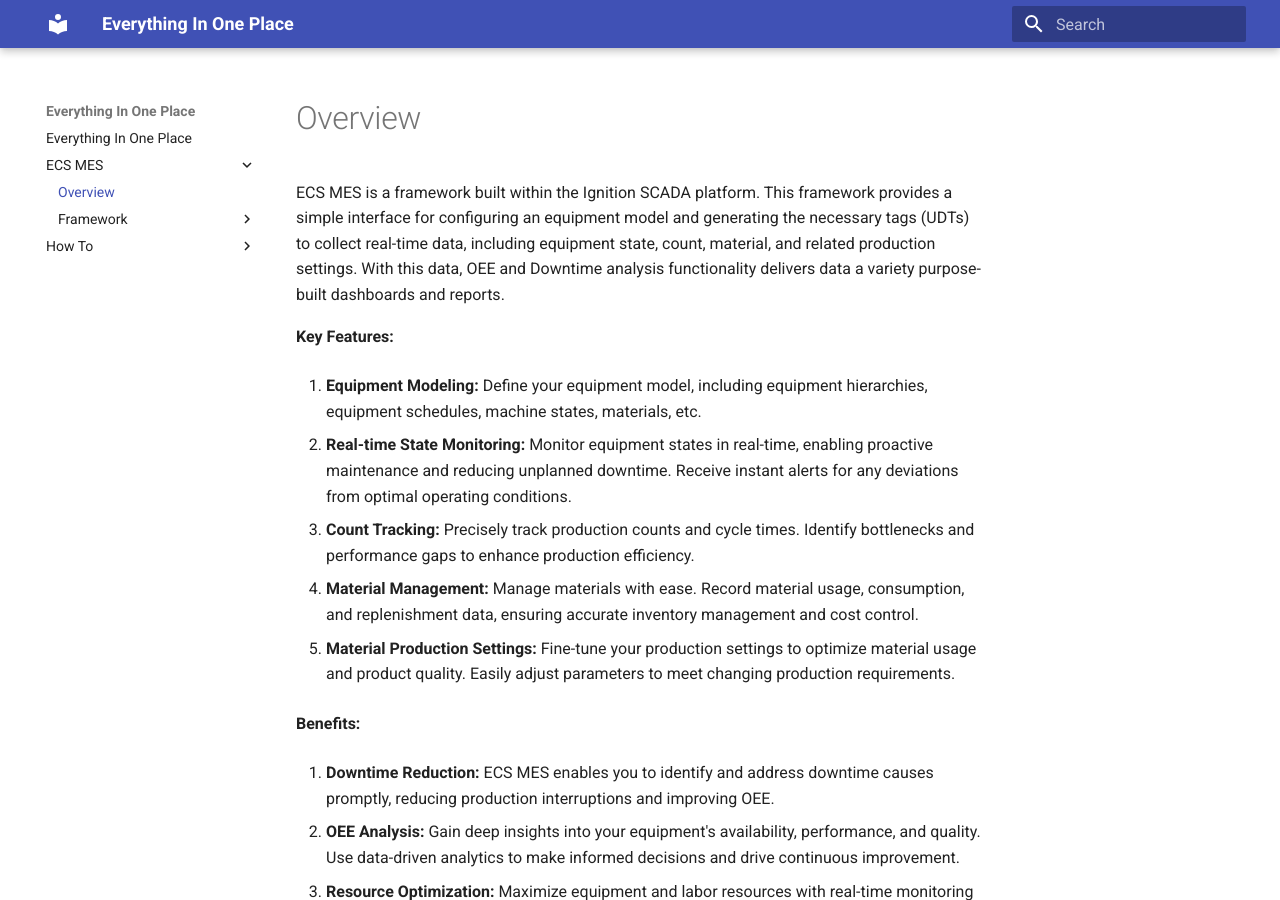
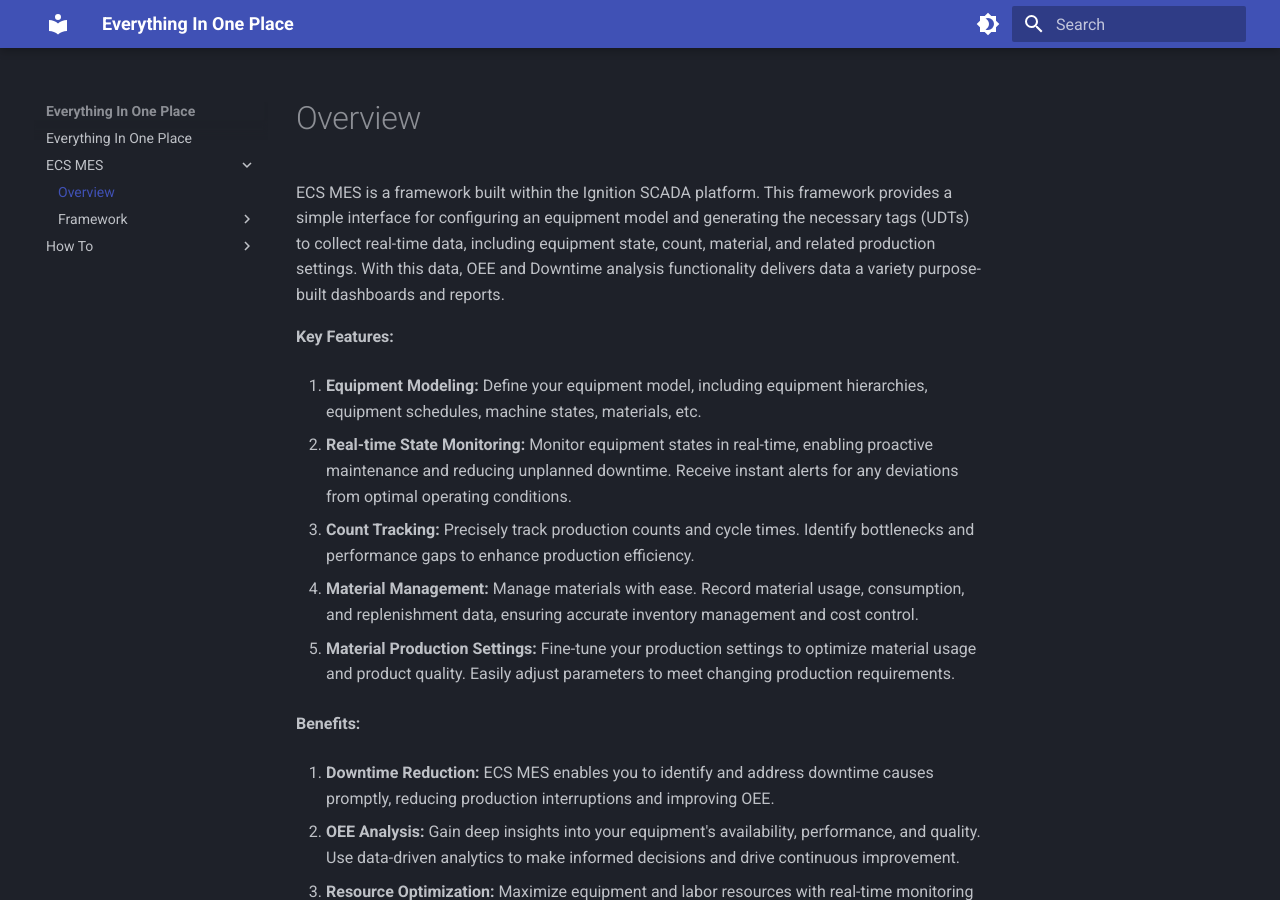
Before and after one commit to millert381/millert381.github.io, an MkDocs documentation site: the page built from docs/ECS-MES/overview.md, in a window 1280 px wide and 900 px high. Built offline with MkDocs 1.6.1 and Material for MkDocs 9.7.7, drawn with Linux system fonts in a browser that asks for light colours.

Commit message:
still learning the theme-palette settings

```diff
--- a/mkdocs.yml
+++ b/mkdocs.yml
@@ -2,17 +2,18 @@
 theme:
     name: material
     palette:
-        - primary: ecs
-        - accent: red
-
         # Palette toggle for dark mode
         - scheme: slate
+          primary: ecs
+          accent: red
           toggle:
             icon: material/brightness-4
             name: Switch to light mode
 
         # Palette toggle for light mode
         - scheme: default
+          primary: ecs
+          accent: red
           toggle:
             icon: material/brightness-7
             name: Switch to dark mode
```
